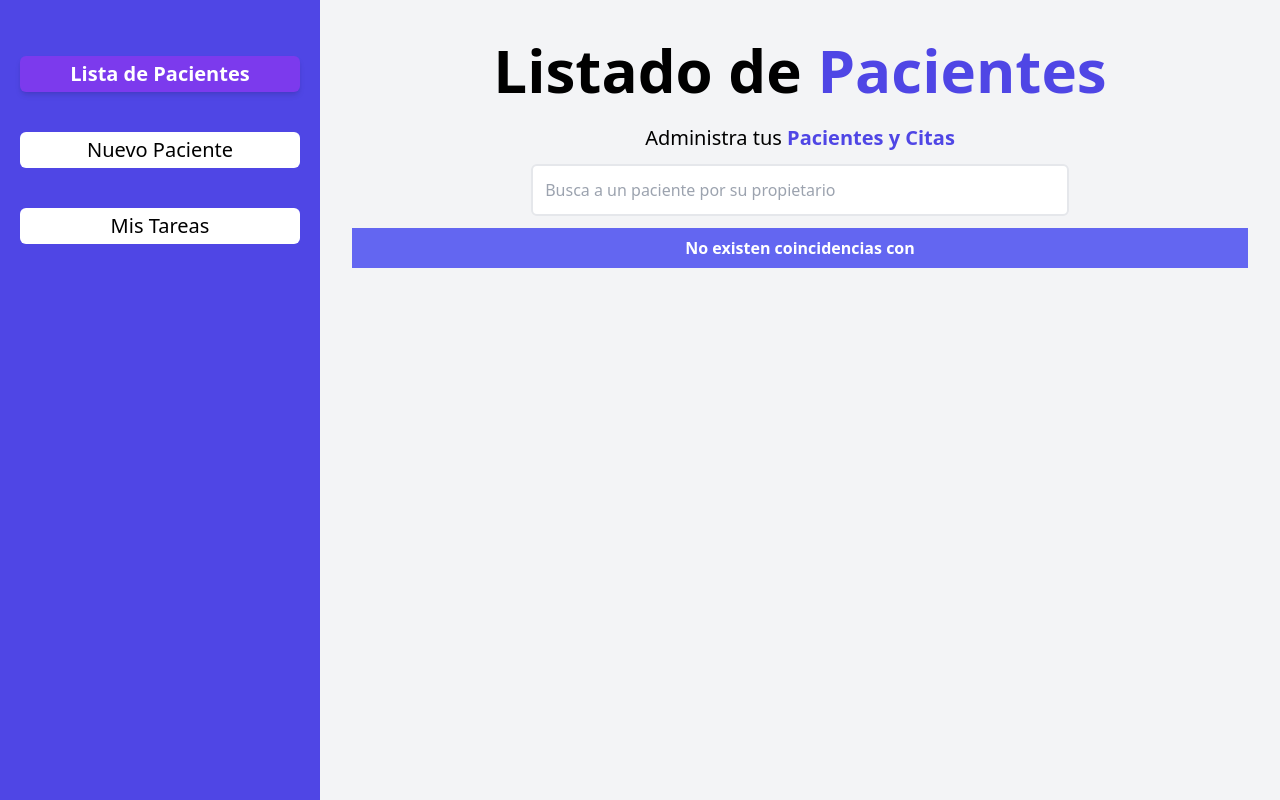
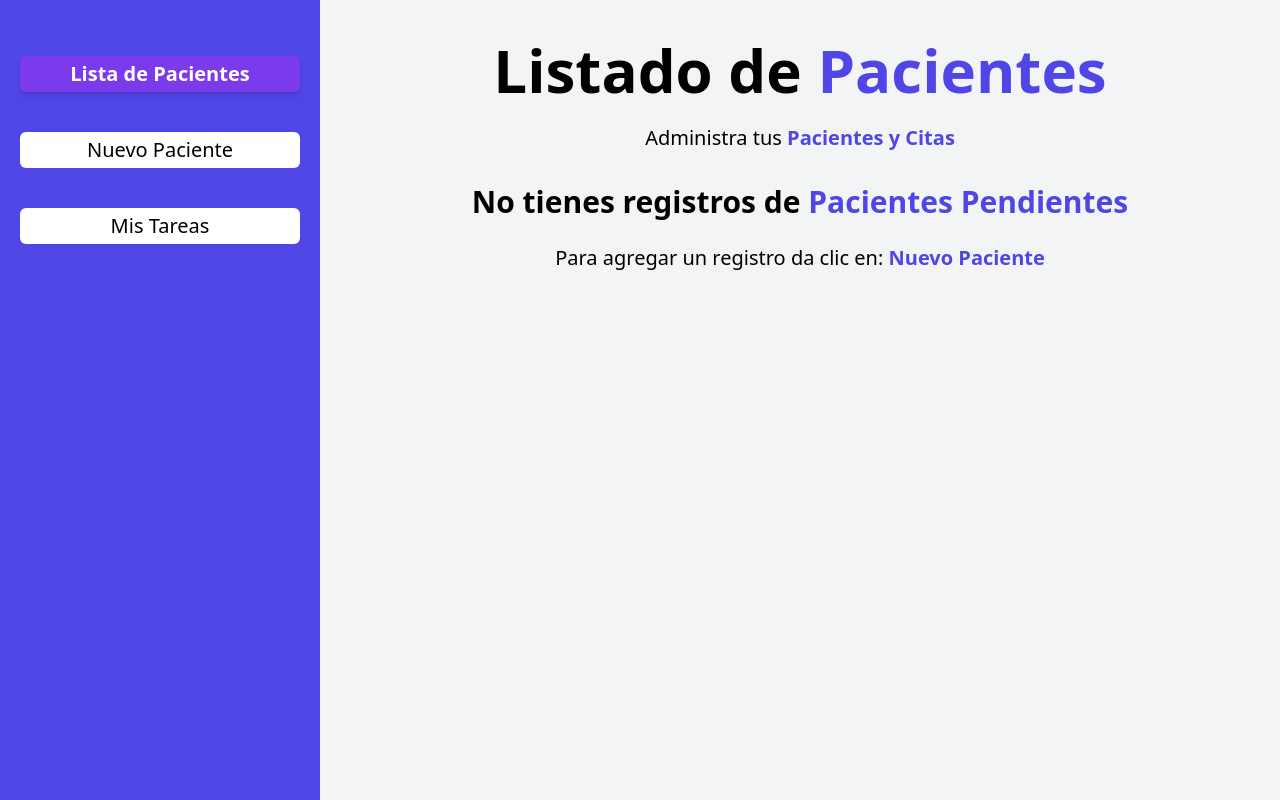
Before and after one commit to FrankzAlarcon/veterinary-app, a React (Vite) app: page / in a window 1280 px wide. Built offline with nearby package versions, Linux system fonts and the light colour scheme.

Commit message:
bug solved

```diff
--- a/db.json
+++ b/db.json
@@ -15,6 +15,14 @@
       "email": "fanny@correo.com",
       "date": "2022-04-13",
       "symptoms": "Solo duerme"
+    },
+    {
+      "id": "ez4no77g2ol1l4dsx1",
+      "petName": "Hook",
+      "customerName": "Juan",
+      "email": "juan@corre.com",
+      "date": "2022-04-06",
+      "symptoms": "Tiene fiebre"
     }
   ],
   "tasks": [
--- a/src/pages/PacientList.jsx
+++ b/src/pages/PacientList.jsx
@@ -1,4 +1,5 @@
 import React, { useEffect } from 'react';
+import { Link } from 'react-router-dom';
 import useCustomersValues from '../hooks/useCustomersValues';
 import CustomerCard from '../components/CustomerCard';
 import Searcher from '../components/Searcher';
@@ -36,8 +37,24 @@ function PacientList() {
         {' '}
         <span className="text-indigo-600 font-bold">Pacientes y Citas</span>
       </p>
-      <Searcher value={inputData} setValue={setInputData} placeholder="Busca a un paciente por su propietario" />
       {
+        customers.length === 0 ? (
+          <>
+            <h1 className="text-center text-xl pt-5 md:text-2xl lg:text-3xl lg:mb-6 font-black">
+              No tienes registros de
+              {' '}
+              <span className="text-indigo-600">Pacientes Pendientes</span>
+            </h1>
+            <p className="text-center text-xl my-3">
+              Para agregar un registro da clic en:
+              {' '}
+              <span className="text-indigo-600 font-bold"><Link to="/new-patient">Nuevo Paciente</Link></span>
+            </p>
+          </>
+        ) : (
+          <>
+            <Searcher value={inputData} setValue={setInputData} placeholder="Busca a un paciente por su propietario" />
+            {
         filteredCustomers.length === 0 ? (
           <Alerta type="alert">
             No existen coincidencias con
@@ -48,6 +65,9 @@ function PacientList() {
           : filteredCustomers.map((customer) => (
             <CustomerCard key={customer.id} customer={customer}>{customer.petName}</CustomerCard>
           ))
+          }
+          </>
+        )
       }
     </>
   );
```
